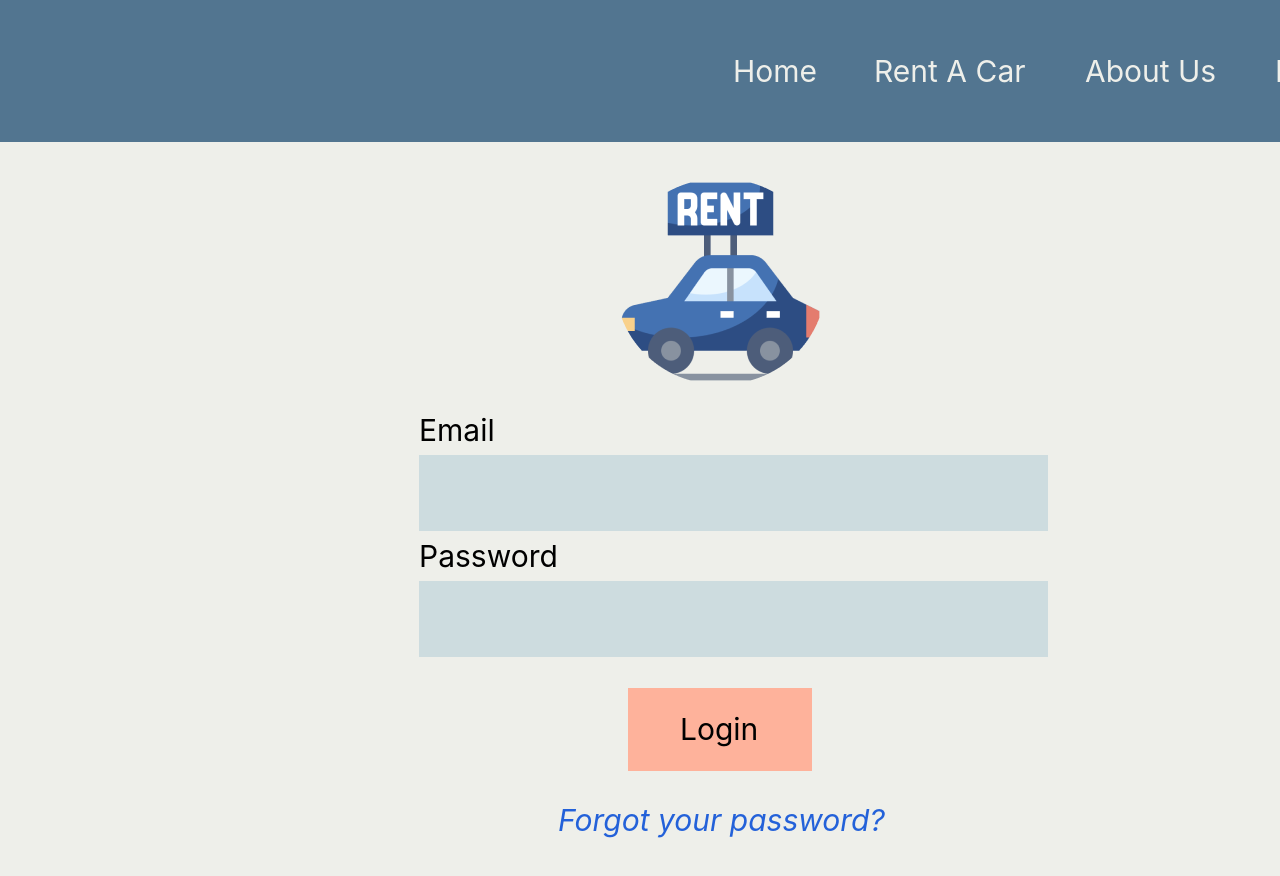
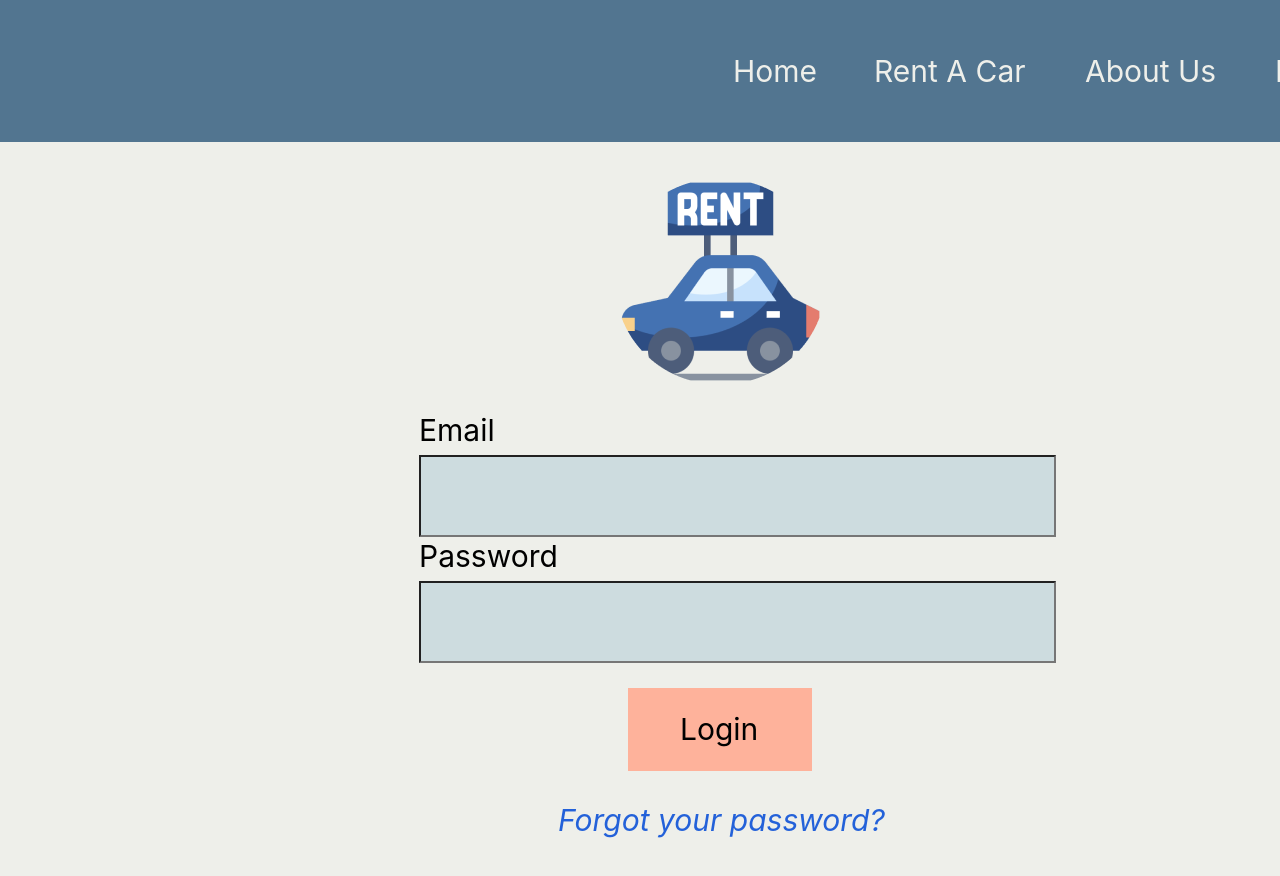
Before and after one commit to LuciusSu/CarRentalAdmin, a plain HTML site: page index.html in a window 1280 px wide. Shown: the top 876 px of the page. Drawn offline with Linux system fonts and the light colour scheme.

Commit message:
Update index.html

```diff
--- a/index.html
+++ b/index.html
@@ -35,8 +35,8 @@
 				<div id="forgot_your_password__ek1" >
 					Forgot your password?
 				</div>
-				<div id="rectangle_2_ek3"  ></div>
-				<div id="rectangle_3_ek3"  ></div>
+				<div id="rectangle_2_ek3"  ><input type="text"id="rectangle_2_ek3"></div>
+				<div id="rectangle_3_ek3"  ><input type="text"id="rectangle_2_ek3"></div>
 				<a id="_rectangle_4_ek1_link" href="homepage_adminpc_.html" >
 				<div id="_rectangle_4_ek1"  ></div>
 				</a>
```
